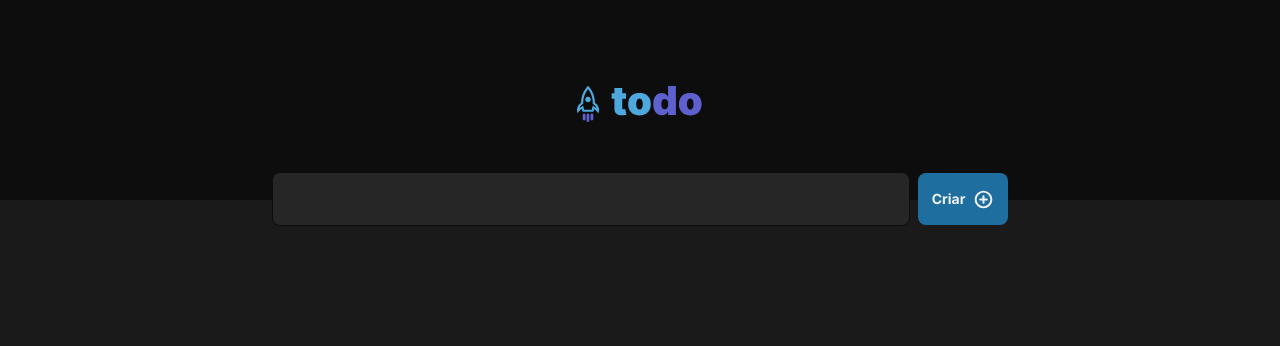
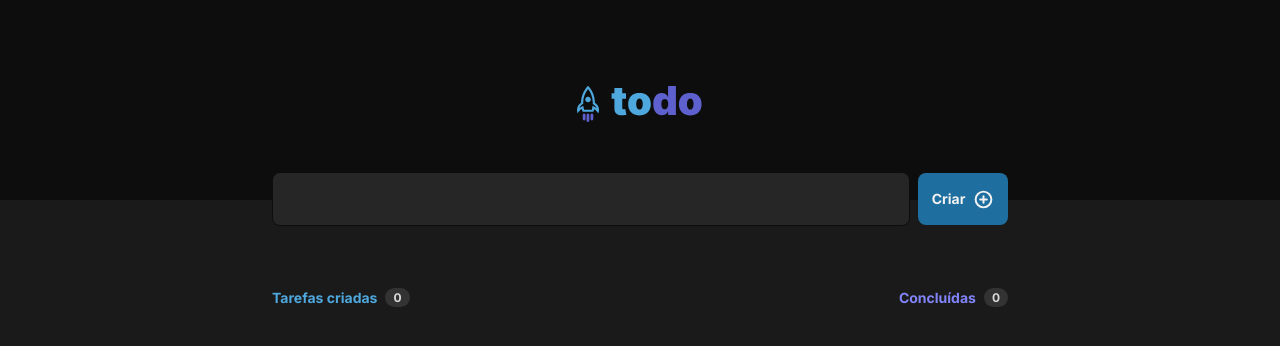
Before and after one commit to Lucariozin/ignite-challenge-todo-list, a React (Vite) app: page / in a window 1280 px wide. Shown: the top 346 px of the page. Built offline with nearby package versions, Linux system fonts and the light colour scheme.

Commit message:
creating task summary component.

```diff
--- /dev/null
+++ b/src/components/TaskSummary/TaskSummary.styles.ts
@@ -0,0 +1,48 @@
+import styled from 'styled-components'
+
+export const Container = styled.div`
+  display: flex;
+  align-items: center;
+  justify-content: space-between;
+  width: 100%;
+`
+
+export const CreatedTasksContainer = styled.div`
+  display: flex;
+  align-items: center;
+  gap: 8px;
+`
+
+export const CompletedTasksContainer = styled.div`
+  display: flex;
+  align-items: center;
+  gap: 8px;
+`
+
+export const CreatedTasksText = styled.span`
+  font-size: 0.875rem;
+  font-weight: 700;
+  color: ${({ theme }) => theme.palette.blue[400]};
+`
+
+export const CompletedTasksText = styled.span`
+  font-size: 0.875rem;
+  font-weight: 700;
+  color: ${({ theme }) => theme.palette.purple[400]};
+`
+
+const tasksAmount = styled.span`
+  padding: 2px 8px;
+  font-size: 0.75rem;
+  font-weight: 700;
+
+  color: ${({ theme }) => theme.palette.gray[200]};
+  background-color: ${({ theme }) => theme.palette.gray[400]};
+
+  border-radius: 1rem;
+  user-select: none;
+`
+
+export const CreatedTasksAmount = styled(tasksAmount)``
+
+export const CompletedTasksAmount = styled(tasksAmount)``
--- /dev/null
+++ b/src/components/TaskSummary/TaskSummary.tsx
@@ -0,0 +1,25 @@
+import {
+  CompletedTasksAmount,
+  CompletedTasksContainer,
+  CompletedTasksText,
+  Container,
+  CreatedTasksAmount,
+  CreatedTasksContainer,
+  CreatedTasksText,
+} from './TaskSummary.styles'
+
+export const TaskSummary = () => {
+  return (
+    <Container>
+      <CreatedTasksContainer>
+        <CreatedTasksText>Tarefas criadas</CreatedTasksText>
+        <CreatedTasksAmount>0</CreatedTasksAmount>
+      </CreatedTasksContainer>
+
+      <CompletedTasksContainer>
+        <CompletedTasksText>Concluídas</CompletedTasksText>
+        <CompletedTasksAmount>0</CompletedTasksAmount>
+      </CompletedTasksContainer>
+    </Container>
+  )
+}
--- /dev/null
+++ b/src/components/TaskSummary/index.ts
@@ -0,0 +1 @@
+export { TaskSummary } from './TaskSummary'
--- /dev/null
+++ b/src/pages/Home/Home.styles.ts
@@ -0,0 +1,8 @@
+import styled from 'styled-components'
+
+export const TaskSummaryContainer = styled.div`
+  width: 100%;
+  max-width: 48rem;
+  margin: 5.5rem auto 0;
+  padding: 0 1rem;
+`
--- a/src/pages/Home/Home.tsx
+++ b/src/pages/Home/Home.tsx
@@ -1,5 +1,16 @@
 import { Header } from '@components/Header'
+import { TaskSummary } from '@components/TaskSummary'
+
+import { TaskSummaryContainer } from './Home.styles'
 
 export const Home = () => {
-  return <Header />
+  return (
+    <>
+      <Header />
+
+      <TaskSummaryContainer>
+        <TaskSummary />
+      </TaskSummaryContainer>
+    </>
+  )
 }
```
